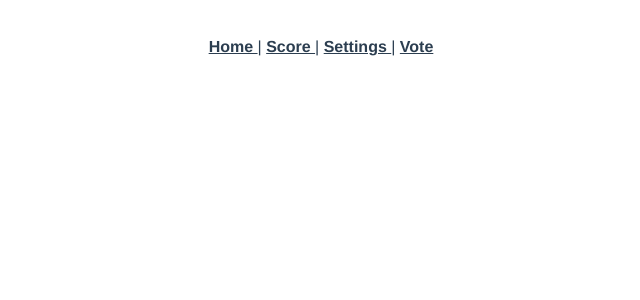
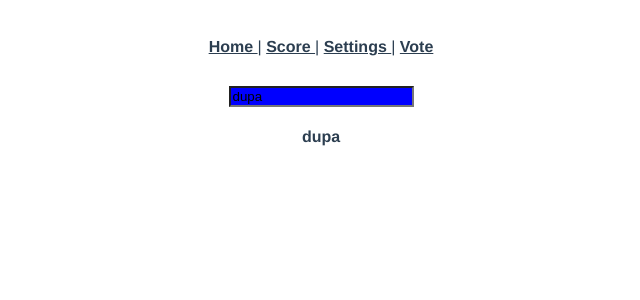
Before and after one commit to jakubwilkowski/vue-workshops, a Vue app in the folder workshop/: page /vote in a window 1280 px wide. Shown: the top 300 px of the page, without its empty margins (319-959 px from the left). Built offline with nearby package versions, Linux system fonts and the light colour scheme.

Commit message:
[#2.2] Add BaseInput component with custom v-model (should also contain label).

```diff
--- /dev/null
+++ b/workshop/src/components/BaseComponents/BaseInput.vue
@@ -0,0 +1,36 @@
+<template>
+  <label for="">
+    <input
+      type="text"
+      :value="value"
+      :style="`background-color: ${backgroundColor}`"
+      @input="inputAction"
+    >
+  </label>
+</template>
+
+<script>
+export default {
+  inheritAttrs: false,
+  name: 'BaseInput',
+  props: {
+    value: {
+      type: String,
+      required: true
+    },
+    backgroundColor: {
+      required: false
+    }
+  },
+  methods: {
+    inputAction (event) {
+      console.log('emit')
+      this.$emit('input', event.target.value)
+    }
+  }
+}
+</script>
+
+<style scoped>
+
+</style>
--- a/workshop/src/views/Vote.vue
+++ b/workshop/src/views/Vote.vue
@@ -1,12 +1,26 @@
 <template>
   <div class="vote">
-
+    <BaseInput
+      v-model="inputValue"
+      backgroundColor="#00F"
+    >
+    </BaseInput>
+    <h4>{{ inputValue }}</h4>
   </div>
 </template>
 
 <script>
+import BaseInput from '@/components/BaseComponents/BaseInput.vue'
+
 export default {
   name: 'Vote',
-
+  data () {
+    return {
+      inputValue: 'dupa'
+    }
+  },
+  components: {
+    BaseInput
+  }
 }
 </script>
```
